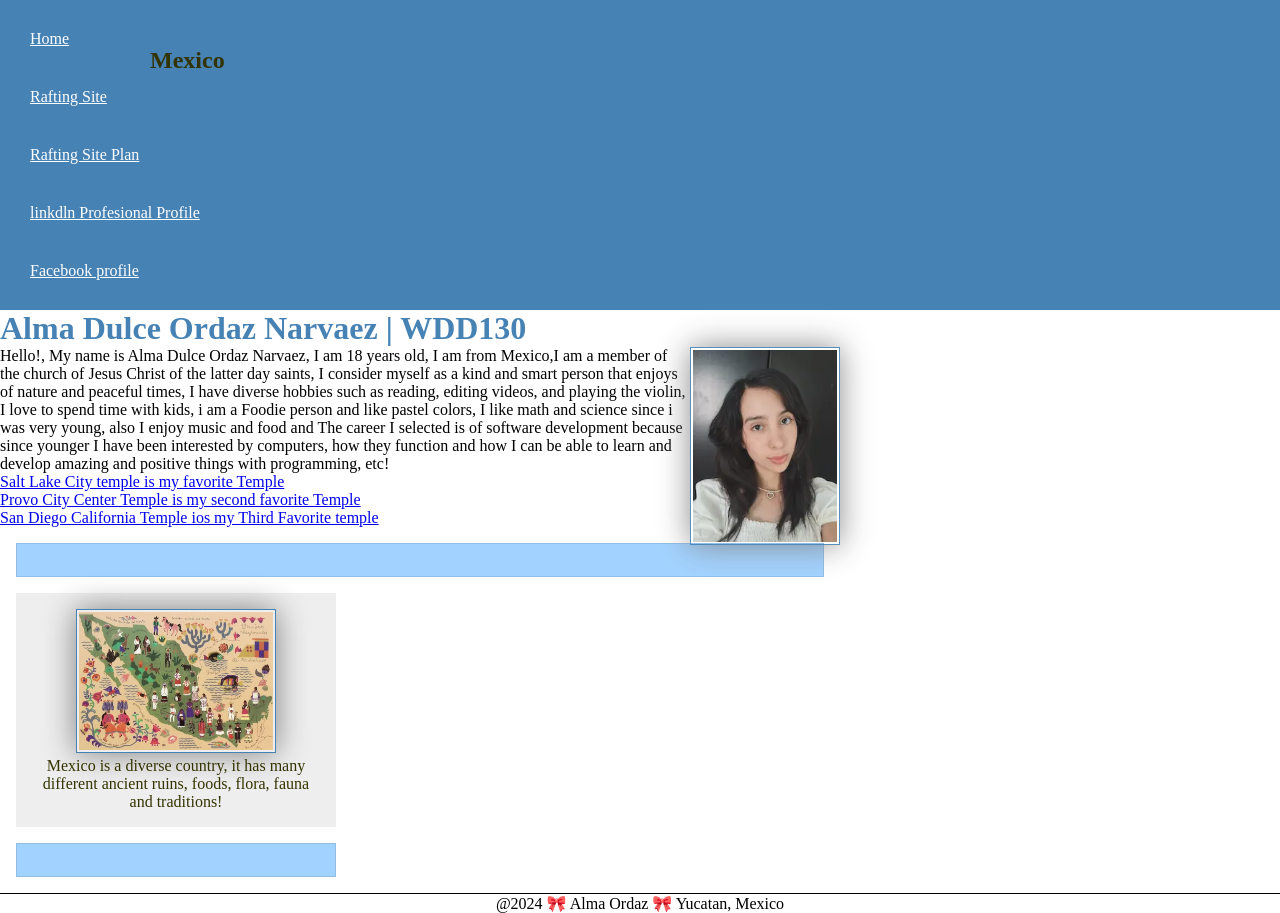
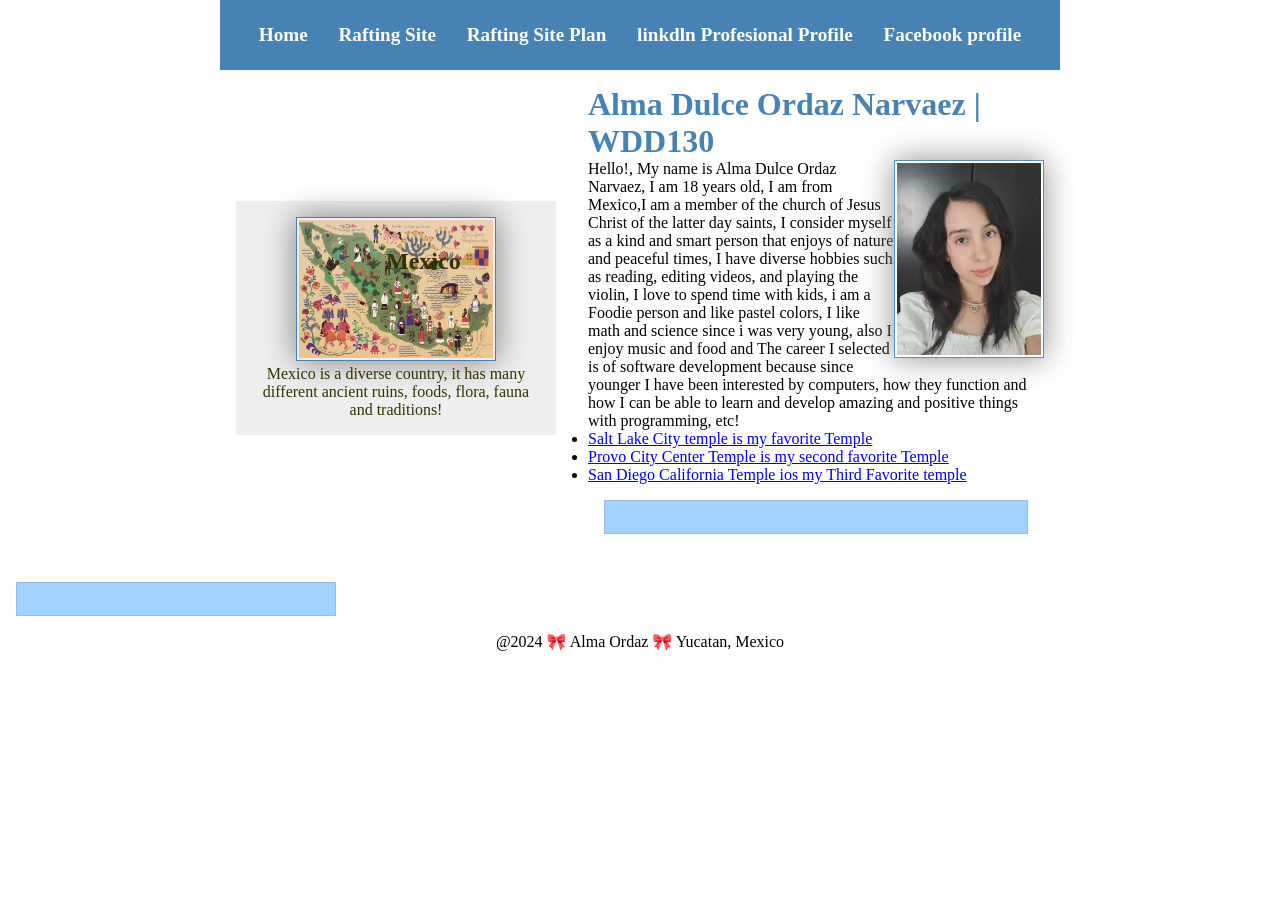
Before and after one commit to Almita25/wdd130, a plain HTML site: page index.html in a window 1280 px wide. After the commit the page ends 800 px from the top, so only its background shows below. Drawn offline with Linux system fonts and the light colour scheme.

Commit message:
proccess4

```diff
--- a/index.html
+++ b/index.html
@@ -3,6 +3,7 @@
     <head>
         <meta charset="utf-8">
         <meta name="viewport" content="width=device-width,initial-scale=1.0">
+        <div id="horizontal-line"></div>
         <title>Alma Dulce Ordaz Narvaez WDD 130</title>
         <meta name="description" content="This web page contains specific interesting different themes such as personal life information, country and others!">
         <meta name="author" content="Alma Dulce Ordaz Narvaez">
@@ -18,6 +19,7 @@
                 <a href="https://www.facebook.com">Facebook profile</a>
             </nav>
         </header>
+        <div class="grid">
         <main>
             <h1> Alma Dulce Ordaz Narvaez | WDD130</h1>
             <img src="images/profile.webp" alt="Hello! My name is Alma Dulce Ordaz Narvaez" width="200">
@@ -39,6 +41,7 @@
                 <img src="images/mexico.jpg" alt="Mexico!">
                 <p>Mexico is a diverse country, it has many different ancient ruins, foods, flora, fauna and traditions!</p>
             </aside>
+        </div>
             <aside class="box"></aside>
         <footer>
             <p>@2024 🎀 Alma Ordaz 🎀 Yucatan, Mexico</p>
--- a/styyles.css/styyles.css
+++ b/styyles.css/styyles.css
@@ -1,12 +1,18 @@
 nav {
     background-color: steelblue;
-    padding: 10px;
+    padding: 1rem;
+    display: flex;
+    justify-content: space-evenly;
+    align-items: center;
 }
 
 nav a {
+    display: block;
+    padding: 0.5rem;
+    text-decoration: none;
+    font-size: 1.2rem;
+    font-weight: 700;
     color: white;
-    display: block;
-    padding: 20px;
 }
 
 h1 {
@@ -50,10 +56,9 @@ main img {
 
 p {padding: 0;}
 
-footer {
-    margin-top: 15px;
-    border-top: 1px solid #000;
-    text-align: center;
+header, .grid, footer {
+    max-width: 840px;
+    margin: 0 auto;
 }
 
 * {
@@ -86,3 +91,30 @@ main img {
     float: right;
     opacity: 0.9;
 }
+
+.horizontal-line {
+     width: 1px;
+     height: 700px;
+     background-color: silver;
+}
+
+.grid {
+    display: grid;
+    align-items: center;
+}
+
+main {
+    grid-column: 2/3;
+    margin: 1rem;
+}
+
+aside {
+    width: 20rem;
+    position: relative;
+    grid-column: 1/2;
+    grid-row: 1/2;
+}
+
+footer {
+    text-align: center;
+}
```
